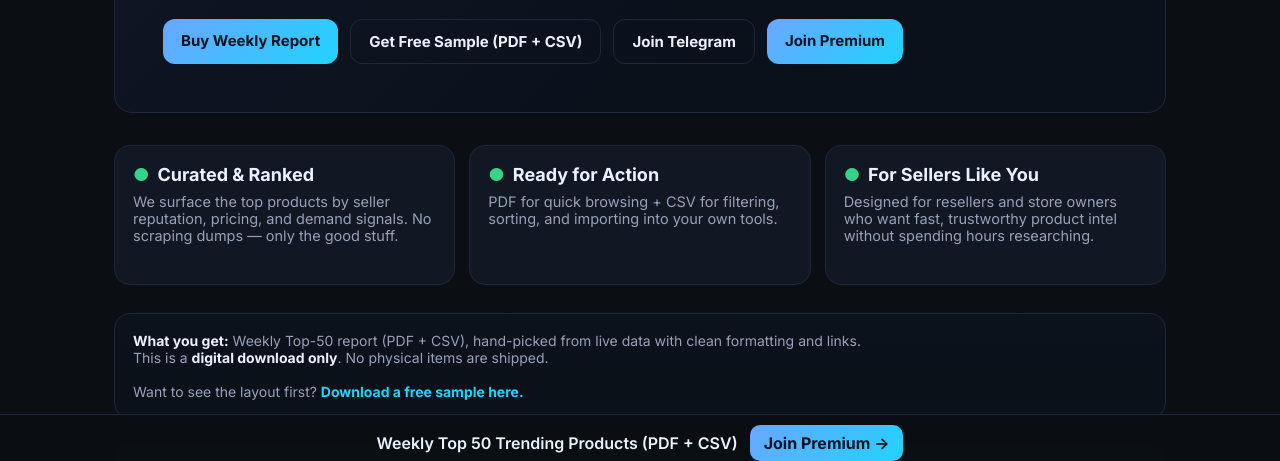
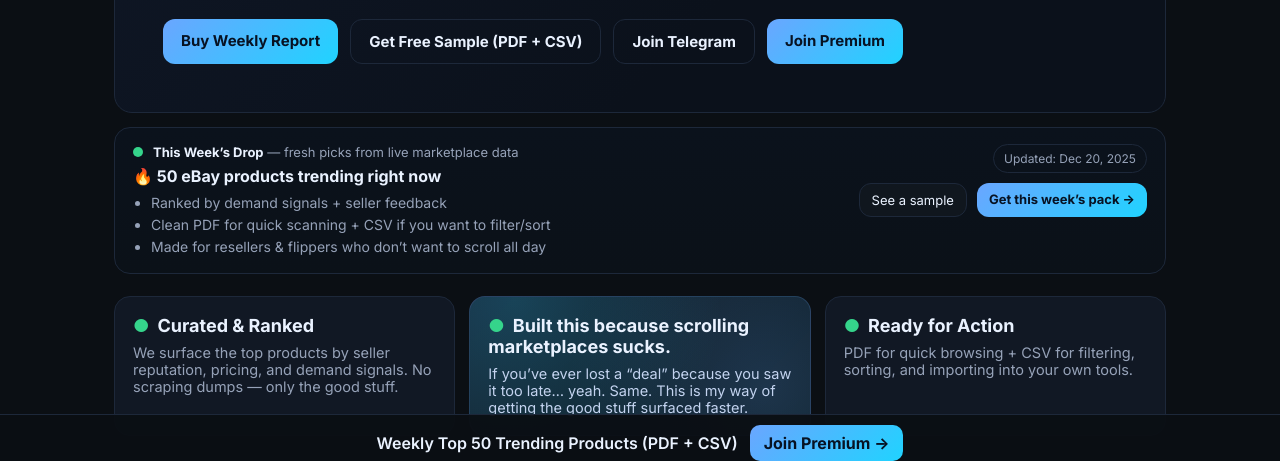
Before and after one commit to maxamilli0n/trenddrop-site, a plain HTML site: page index.html in a window 1280 px wide. Shown: the part 329-790 px from the top of the page. Drawn offline with Linux system fonts and the light colour scheme.

Commit message:
Update index.html

```diff
--- a/index.html
+++ b/index.html
@@ -47,6 +47,7 @@
     .brand{display:flex;align-items:center;gap:14px}
     .brand img{height:42px;width:auto;border-radius:10px}
     .badge{padding:4px 10px;border:1px solid var(--border);border-radius:999px;color:var(--muted);font-size:12px}
+
     .hero{
       margin-top:38px;
       background:linear-gradient(135deg,#0f1726,#0b111b 60%);
@@ -76,12 +77,124 @@
       color:var(--text);
       border:1px solid var(--border)
     }
-    .grid{margin-top:32px;display:grid;grid-template-columns:repeat(3,1fr);gap:14px}
+
+    /* NEW: Latest Drop section under hero */
+    .latest-drop{
+      margin-top:14px;
+      border:1px solid var(--border);
+      border-radius:16px;
+      background:linear-gradient(180deg,#0b121c,#0b1118);
+      padding:16px 18px;
+      display:flex;
+      align-items:flex-start;
+      justify-content:space-between;
+      gap:16px;
+    }
+    .latest-left{
+      min-width:0;
+    }
+    .latest-kicker{
+      display:flex;
+      align-items:center;
+      gap:10px;
+      color:var(--muted);
+      font-size:13px;
+      margin-bottom:6px;
+    }
+    .pulse{
+      width:10px;height:10px;border-radius:999px;background:var(--ok);
+      box-shadow:0 0 0 0 rgba(53,212,139,.55);
+      animation:pulse 1.8s infinite;
+      flex:0 0 auto;
+    }
+    @keyframes pulse{
+      0%{box-shadow:0 0 0 0 rgba(53,212,139,.55)}
+      70%{box-shadow:0 0 0 10px rgba(53,212,139,0)}
+      100%{box-shadow:0 0 0 0 rgba(53,212,139,0)}
+    }
+    .latest-title{
+      margin:0 0 6px;
+      font-size:16px;
+      font-weight:700;
+      color:var(--text);
+    }
+    .latest-bullets{
+      margin:0;
+      padding-left:18px;
+      color:var(--muted);
+      font-size:14px;
+      line-height:1.55;
+    }
+    .latest-meta{
+      display:flex;
+      flex-direction:column;
+      gap:10px;
+      flex:0 0 auto;
+      align-items:flex-end;
+    }
+    .updated-pill{
+      padding:6px 10px;
+      border-radius:999px;
+      border:1px solid var(--border);
+      color:var(--muted);
+      font-size:12px;
+      white-space:nowrap;
+    }
+    .mini-cta{
+      display:flex;
+      gap:10px;
+      flex-wrap:wrap;
+      justify-content:flex-end;
+    }
+    .mini-link{
+      font-size:13px;
+      padding:8px 12px;
+      border-radius:12px;
+      border:1px solid var(--border);
+      color:var(--text);
+      background:rgba(255,255,255,.02);
+      text-decoration:none;
+      transition:transform .08s ease;
+      white-space:nowrap;
+    }
+    .mini-link:hover{transform:translateY(-1px)}
+    .mini-link.primary{
+      border:none;
+      background:linear-gradient(135deg,var(--brand),var(--brand-2));
+      color:#071223;
+      font-weight:700;
+    }
+    @media (max-width:920px){
+      .latest-drop{flex-direction:column;align-items:stretch}
+      .latest-meta{align-items:flex-start}
+      .mini-cta{justify-content:flex-start}
+    }
+
+    .grid{margin-top:22px;display:grid;grid-template-columns:repeat(3,1fr);gap:14px}
     @media (max-width:920px){.grid{grid-template-columns:1fr}}
     .card{background:var(--panel);border:1px solid var(--border);border-radius:16px;padding:18px;min-height:140px}
     .card h3{margin:0 0 8px;font-size:18px}
     .card p{margin:0;color:var(--muted);font-size:14.5px}
     .tick{color:var(--ok);margin-right:8px}
+
+    /* NEW: human/opinionated card styling */
+    .card.human{
+      background:linear-gradient(135deg,rgba(106,166,255,.14),rgba(32,211,255,.08));
+      border:1px solid rgba(106,166,255,.25);
+      position:relative;
+      overflow:hidden;
+    }
+    .card.human:before{
+      content:"";
+      position:absolute;
+      inset:-40px;
+      background:radial-gradient(circle at 20% 20%, rgba(32,211,255,.18), transparent 55%),
+                 radial-gradient(circle at 80% 60%, rgba(106,166,255,.16), transparent 55%);
+      pointer-events:none;
+    }
+    .card.human h3, .card.human p{position:relative}
+    .card.human p{color:#c3d3ef}
+
     .panel{
       margin-top:28px;
       border:1px solid var(--border);
@@ -250,18 +363,51 @@
       </div>
     </section>
 
+    <!-- NEW: Latest Drop (Option A) -->
+    <section class="latest-drop" aria-label="This Week's Drop">
+      <div class="latest-left">
+        <div class="latest-kicker">
+          <span class="pulse" aria-hidden="true"></span>
+          <span><strong style="color:var(--text)">This Week’s Drop</strong> — fresh picks from live marketplace data</span>
+        </div>
+        <p class="latest-title">🔥 50 eBay products trending right now</p>
+        <ul class="latest-bullets">
+          <li>Ranked by demand signals + seller feedback</li>
+          <li>Clean PDF for quick scanning + CSV if you want to filter/sort</li>
+          <li>Made for resellers & flippers who don’t want to scroll all day</li>
+        </ul>
+      </div>
+
+      <div class="latest-meta">
+        <div class="updated-pill">
+          Updated: <span id="drop-updated">Dec 15, 2025</span>
+        </div>
+        <div class="mini-cta">
+          <a class="mini-link" href="https://trenddropstudio.gumroad.com/l/free-sample?utm_source=website&utm_medium=github&utm_campaign=free-sample" target="_blank" rel="noopener">
+            See a sample
+          </a>
+          <a class="mini-link primary" href="https://trenddropstudio.gumroad.com/l/trend-pack?utm_source=website&utm_medium=github&utm_campaign=latest-drop" target="_blank" rel="noopener">
+            Get this week’s pack →
+          </a>
+        </div>
+      </div>
+    </section>
+
     <section class="grid">
       <div class="card">
         <h3><span class="tick">●</span>Curated & Ranked</h3>
         <p>We surface the top products by seller reputation, pricing, and demand signals. No scraping dumps — only the good stuff.</p>
       </div>
+
+      <!-- NEW: Option B (human card replacing one feature card) -->
+      <div class="card human">
+        <h3><span class="tick">●</span>Built this because scrolling marketplaces sucks.</h3>
+        <p>If you’ve ever lost a “deal” because you saw it too late… yeah. Same. This is my way of getting the good stuff surfaced faster.</p>
+      </div>
+
       <div class="card">
         <h3><span class="tick">●</span>Ready for Action</h3>
         <p>PDF for quick browsing + CSV for filtering, sorting, and importing into your own tools.</p>
-      </div>
-      <div class="card">
-        <h3><span class="tick">●</span>For Sellers Like You</h3>
-        <p>Designed for resellers and store owners who want fast, trustworthy product intel without spending hours researching.</p>
       </div>
     </section>
 
@@ -321,6 +467,15 @@
     // Footer year
     document.getElementById('y').textContent = new Date().getFullYear();
 
+    // NEW: auto-set "Updated" label to today's date (local)
+    (function () {
+      const el = document.getElementById('drop-updated');
+      if (!el) return;
+      const d = new Date();
+      const fmt = d.toLocaleDateString(undefined, { year: "numeric", month: "short", day: "numeric" });
+      el.textContent = fmt;
+    })();
+
     // Premium access checker
     (function () {
       const form   = document.getElementById('premium-check-form');
```
